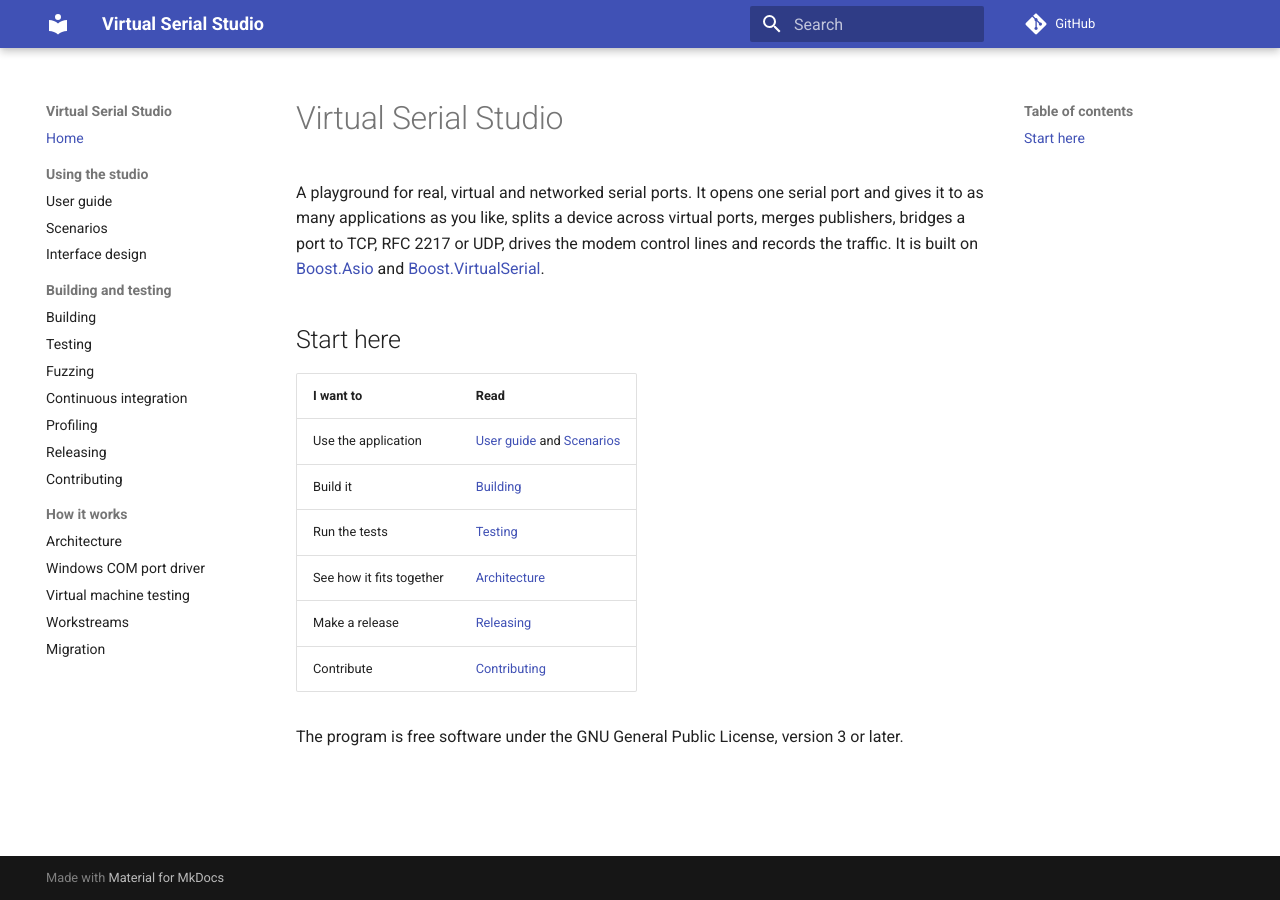
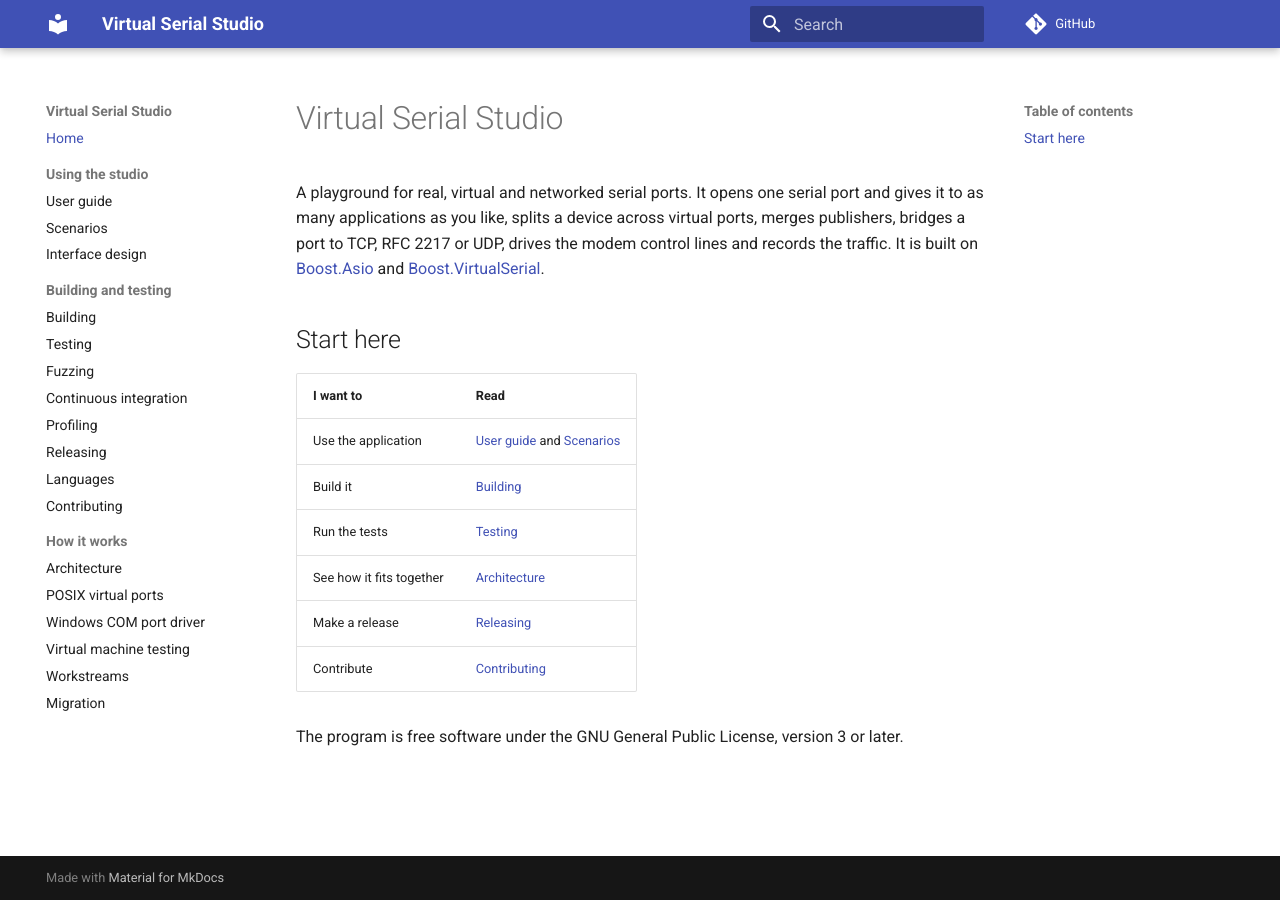
Before and after one commit to iainchesworth/virtual-serial-studio, an MkDocs documentation site: the page built from docs/index.md, in a window 1280 px wide. Built offline with MkDocs 1.6.1 and Material for MkDocs 9.7.7, drawn with Linux system fonts in a browser that asks for light colours; comment, search, counter and statistics services are not loaded.

Commit message:
Add the languages and POSIX virtual ports pages to the docs site
Signed-off-by: Iain Chesworth <iain.chesworth@gmail.com>

```diff
--- a/mkdocs.yml
+++ b/mkdocs.yml
@@ -25,9 +25,11 @@ nav:
       - Continuous integration: ci.md
       - Profiling: profiling.md
       - Releasing: releasing.md
+      - Languages: i18n.md
       - Contributing: contributing.md
   - How it works:
       - Architecture: architecture.md
+      - POSIX virtual ports: posix-virtual-ports.md
       - Windows COM port driver: windows-com-driver.md
       - Virtual machine testing: vm-testing.md
       - Workstreams: workstreams.md
```
